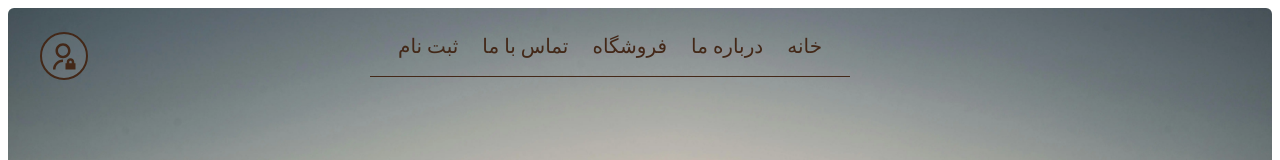
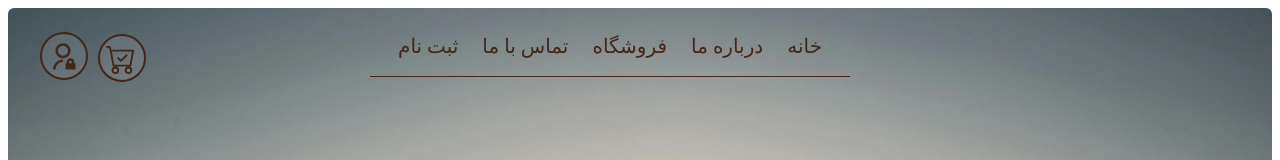
Before and after one commit to asma-ezzati/campStore, a React (Vite) app: page / in a window 1280 px wide. Shown: the top 160 px of the page. Built offline with nearby package versions, Linux system fonts and the light colour scheme; data requests are answered from the project's data file; a web font is replaced by a local one.

Commit message:
add button for cart in Home

```diff
--- a/src/components/Home.jsx
+++ b/src/components/Home.jsx
@@ -1,6 +1,7 @@
 import { Link } from "react-router-dom";
 import banner from "../assets/banner1.webp";
 import { RiAdminLine } from "react-icons/ri";
+import { BsCartCheck } from "react-icons/bs";
 
 const Home = () => {
   return (
@@ -21,6 +22,11 @@ const Home = () => {
           <Link to={"/admin"} className="text-bistre">
             <RiAdminLine size={30} className="m-2" />
           </Link>
+          <div className=" w-12 h-12  absolute top-0  left-14 border-2 border-bistre  rounded-full bg-[rgba(255,255,255,0.08)] bg-blur-[10px] ">
+            <Link to={"/cart"} className="text-bistre">
+              <BsCartCheck size={30} className="m-2" />
+            </Link>
+          </div>
         </div>
       </div>
     </>
```
